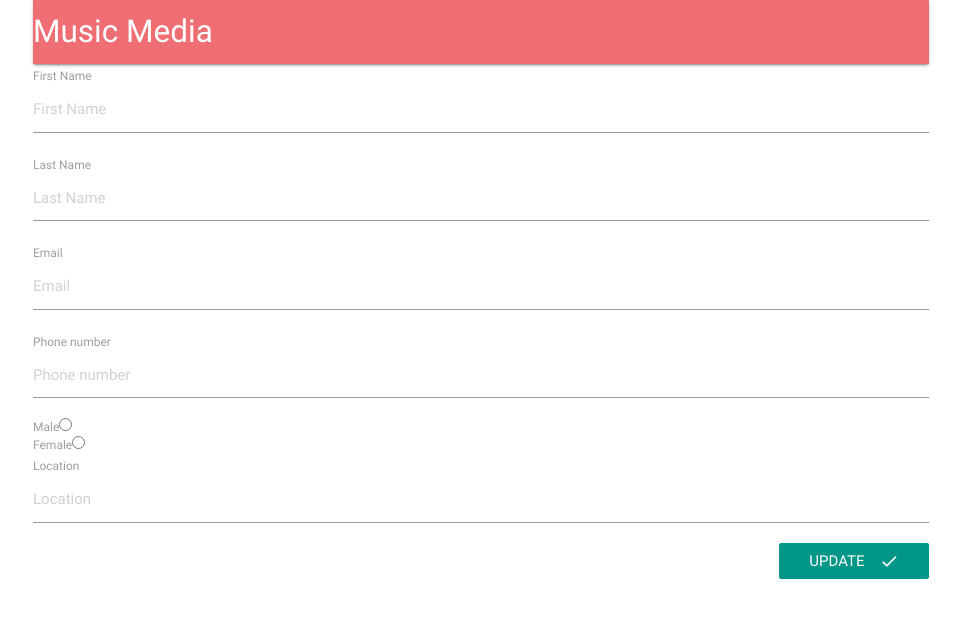
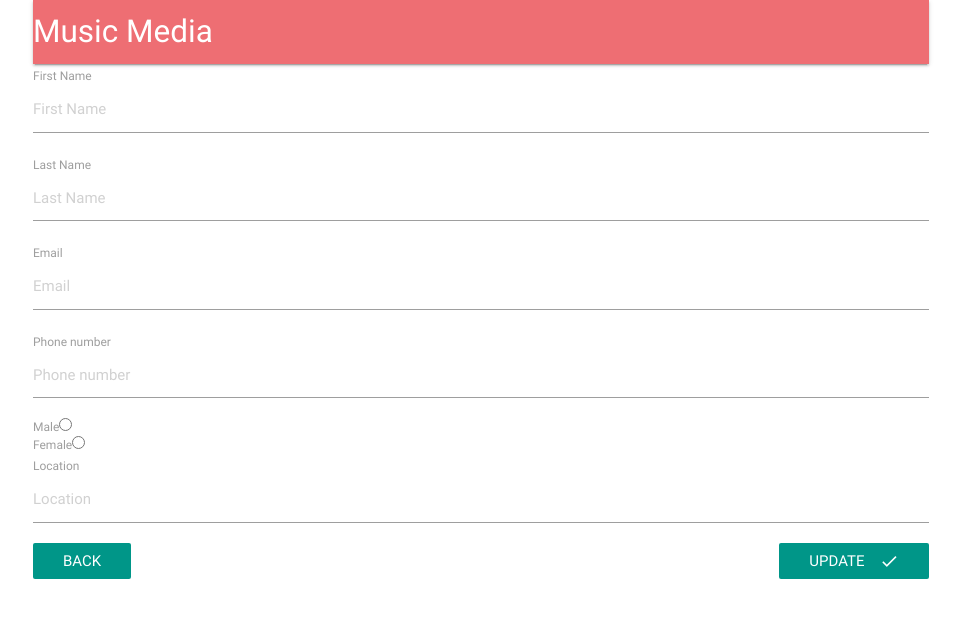
Before and after one commit to musicmediawebapp/MusicMediaWebApp, a React (Create React App) app in the folder client/: page /profile/1 in a window 1280 px wide. Shown: the top 618 px of the page, without its empty margins (159-1120 px from the left). Built offline with nearby package versions, Linux system fonts and the light colour scheme; no server answers.

Commit message:
Added a Go Back button on the Personal profile page

```diff
--- a/client/src/components/Personal/Personal.js
+++ b/client/src/components/Personal/Personal.js
@@ -8,6 +8,7 @@ import { connect } from 'react-redux';
 import * as actions from '../../actions/index';
 import { withRouter } from 'react-router-dom';
 import { ToastContainer, toast } from 'react-toastify';
+import { Link } from 'react-router-dom';
 
 class Personal extends Component {
     componentWillReceiveProps({ formValues }) {
@@ -59,6 +60,9 @@ class Personal extends Component {
             <div>
                 <form onSubmit={this.handleSubmit.bind(this)}>
                     {this.renderFields()}
+                    <Link to={'/dashboard'} className="teal btn-flat left white-text">
+                        Back
+                    </Link>
                     <button className="teal btn-flat right white-text" type="submit">
                         Update
                         <i className="material-icons right">done</i>
```
